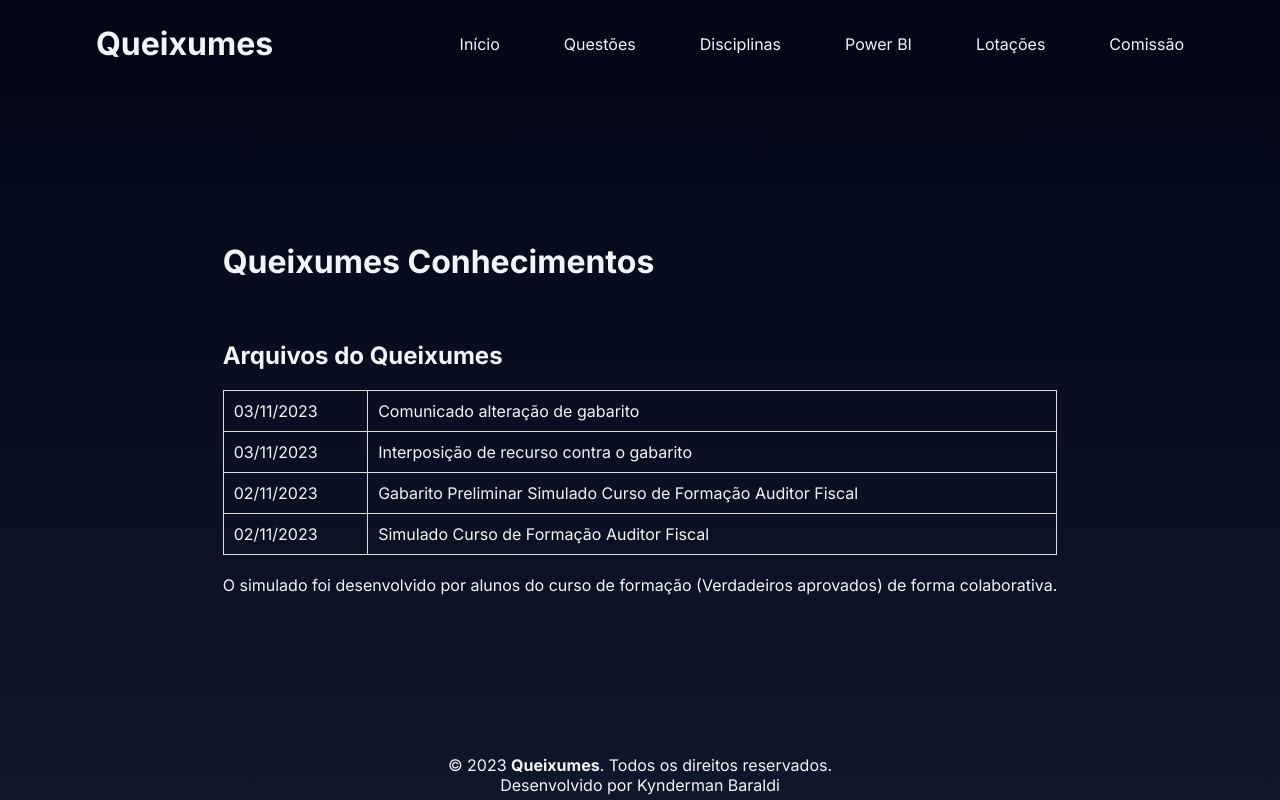
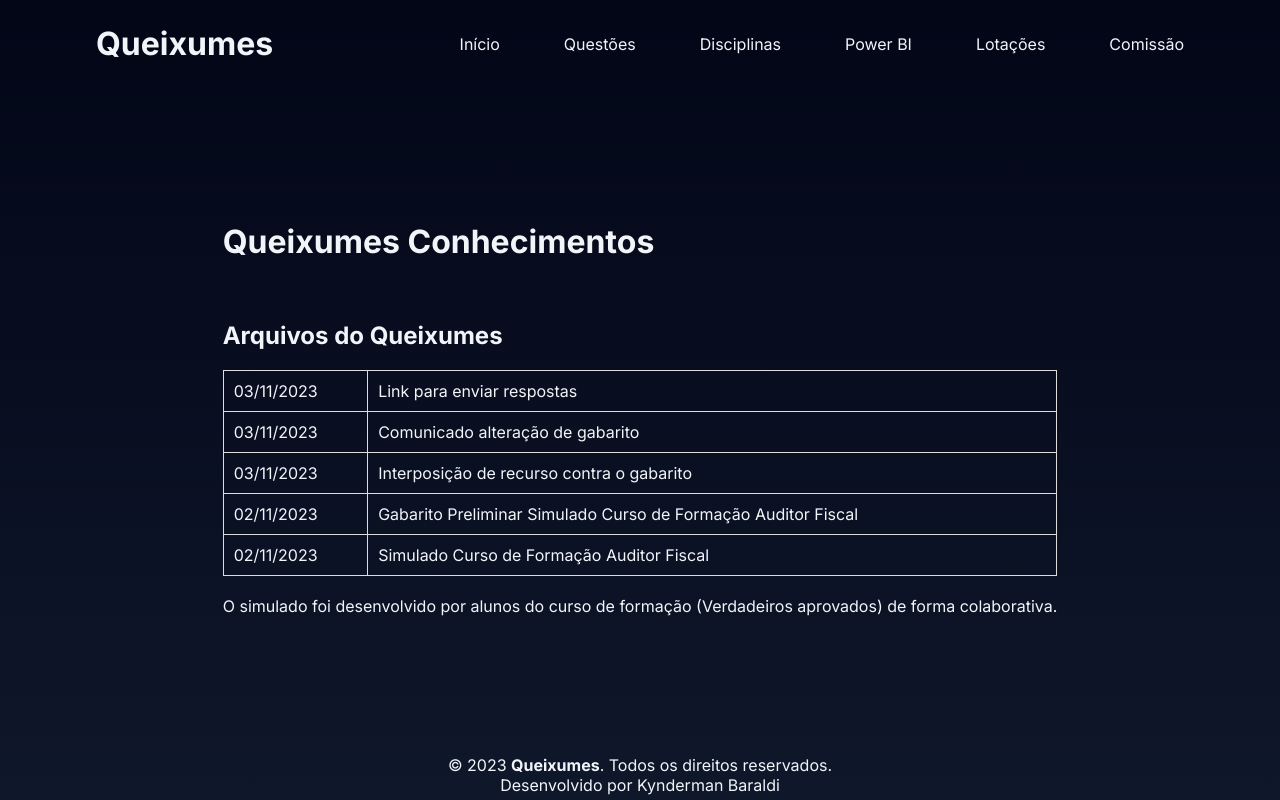
Before and after one commit to KyndermanBaraldi/queixumes, a Next.js app: page /simulado/pdf in a window 1280 px wide. Built offline with nearby package versions, Linux system fonts and the light colour scheme.

Commit message:
Update link respostas

```diff
--- a/src/app/simulado/pdf/page.tsx
+++ b/src/app/simulado/pdf/page.tsx
@@ -26,6 +26,10 @@ const Page: React.FC = () => {
         <tbody>
           <tr>
             <td>03/11/2023</td>
+            <td><a href="https://forms.gle/18zowdsP2UAZSGqE8" target="_blank" rel="noopener noreferrer">Link para enviar respostas</a></td>
+          </tr>
+          <tr>
+            <td>03/11/2023</td>
             <td><a href="https://drive.google.com/file/d/1GjN5VJBLSxzkkNr5-11soPJio4m3IaBp/view?usp=sharing" target="_blank" rel="noopener noreferrer">Comunicado alteração de gabarito</a></td>
           </tr>
           <tr>
```
